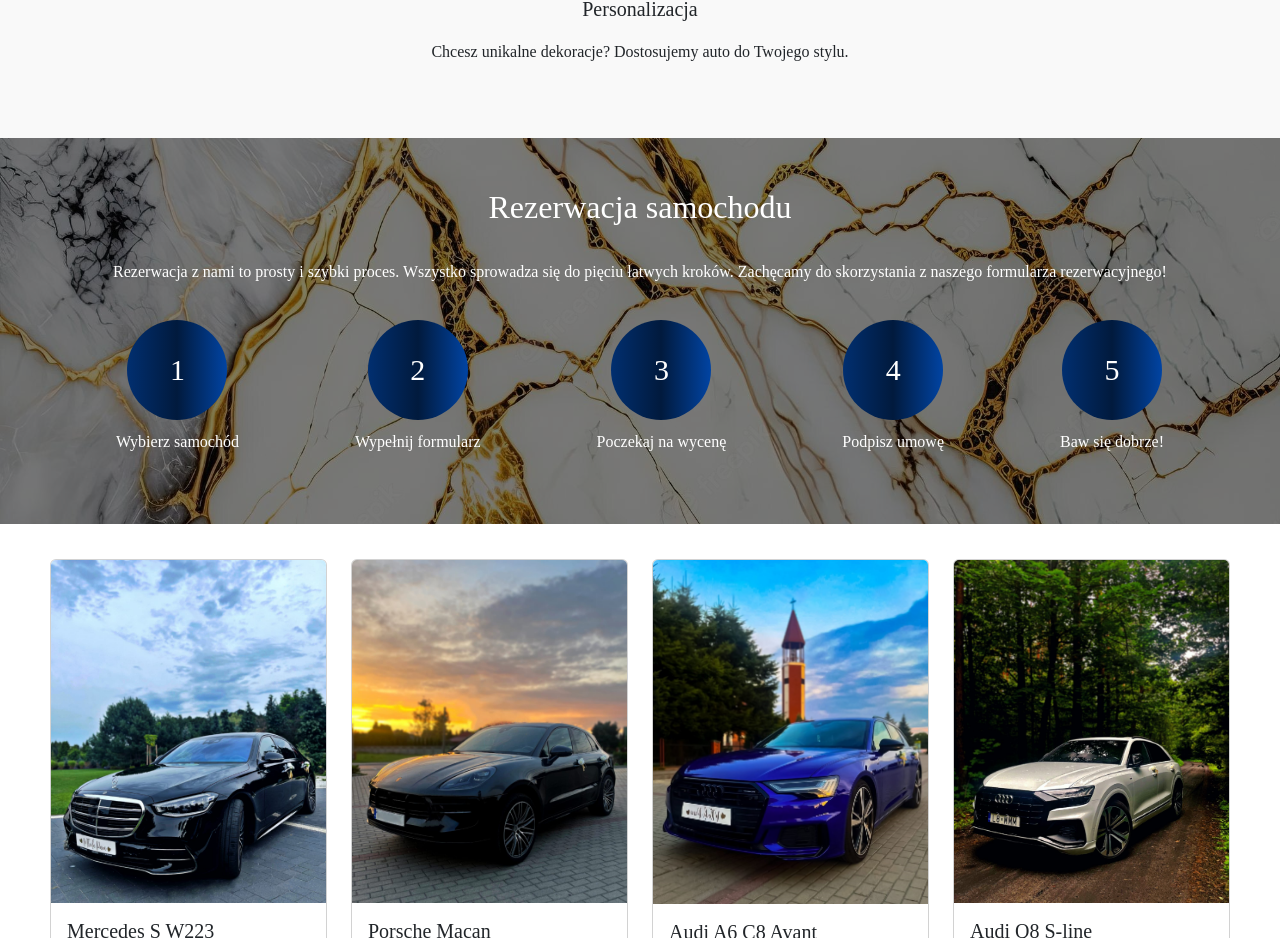
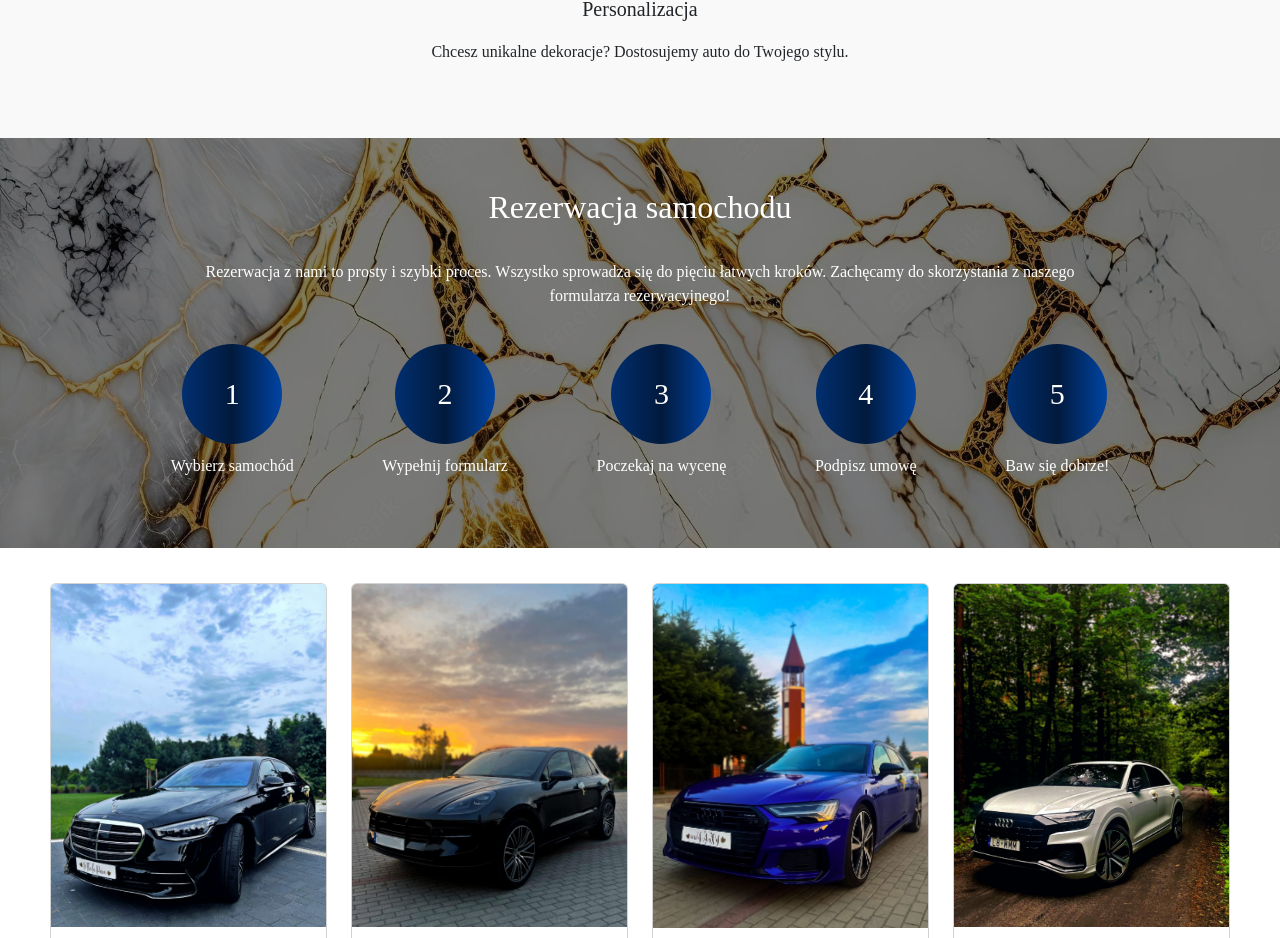
Before and after one commit to artwol993/weselny-woz, a React (Create React App) app: page / in a window 1280 px wide. Shown: the part 2470-3408 px from the top of the page. Built offline with nearby package versions, Linux system fonts and the light colour scheme.

Commit message:
update instruction

```diff
--- a/src/component/instruction.jsx
+++ b/src/component/instruction.jsx
@@ -1,19 +1,21 @@
 import React from "react";
 import "../style/instruction.css";
+import { Container } from "react-bootstrap";
 
-const Instruction = () => {
+function Instruction() {
   return (
-    <section id="instruction-section">
-      <div className="overlay">
+    <>
+      <section id="instruction" className="instruction-section">
+        <Container>
           <div className="instruction-container">
             {/* Pierwsza Część */}
             <div className="row">
               <div className="col-lg-12 text-center">
                 <h2 className="section-heading">Rezerwacja samochodu</h2>
                 <p className="section-subheading">
-                Rezerwacja z nami to prosty i szybki proces. Wszystko sprowadza
-                się do pięciu łatwych kroków. Zachęcamy do skorzystania z
-                naszego formularza rezerwacyjnego!
+                  Rezerwacja z nami to prosty i szybki proces. Wszystko
+                  sprowadza się do pięciu łatwych kroków. Zachęcamy do
+                  skorzystania z naszego formularza rezerwacyjnego!
                 </p>
               </div>
             </div>
@@ -42,9 +44,10 @@
               </div>
             </div>
           </div>
-      </div>
+        </Container>
       </section>
+    </>
   );
-};
+}
 
 export default Instruction;
--- a/src/style/instruction.css
+++ b/src/style/instruction.css
@@ -1,4 +1,4 @@
-.instruction-container {
+.instruction-section {
   display: flex;
   flex-direction: column;
   justify-content: center;
```
Also changed, not shown: src/assets/cars1.png (deleted). Lines whose indentation alone changed are shown as unchanged.
